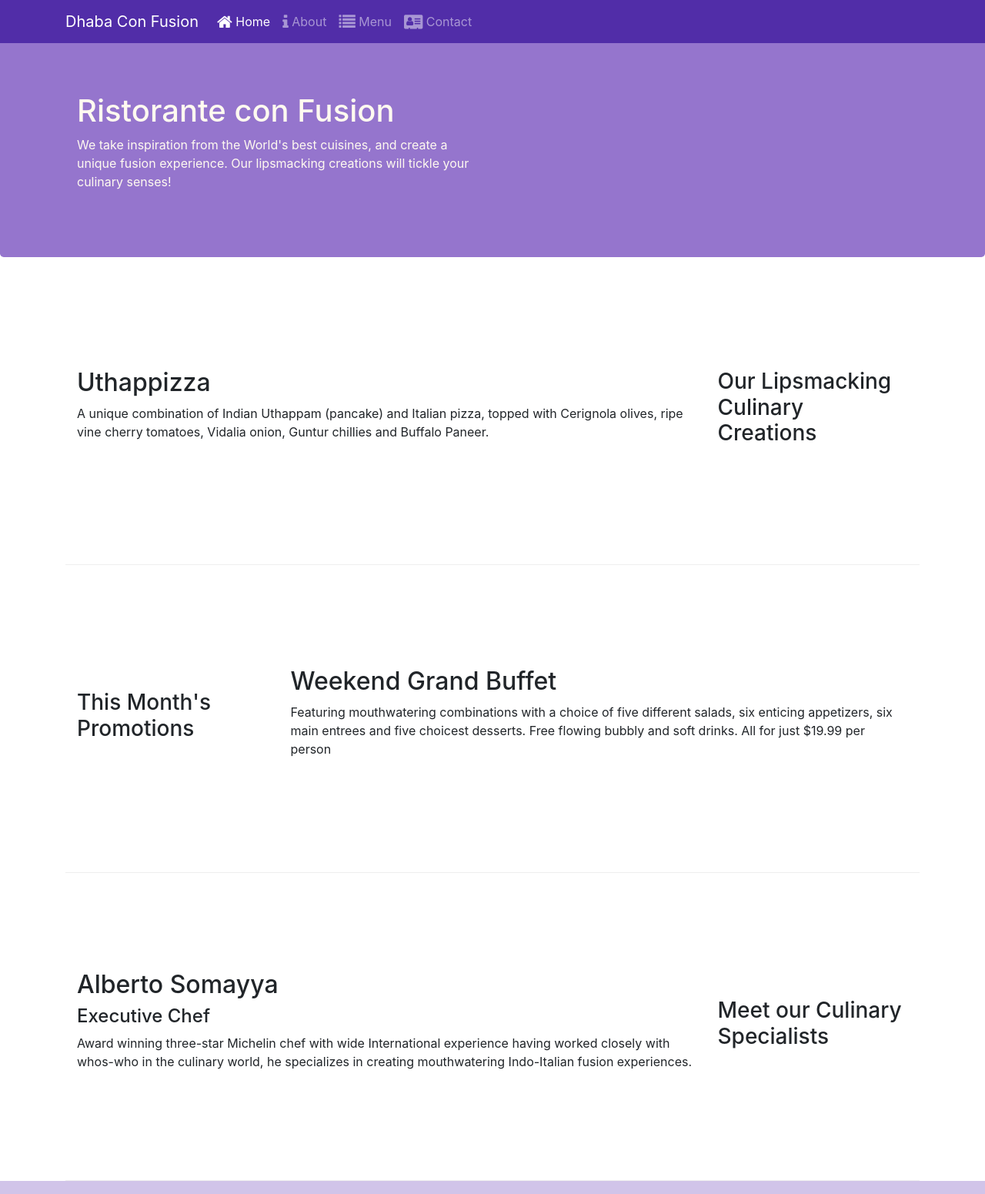
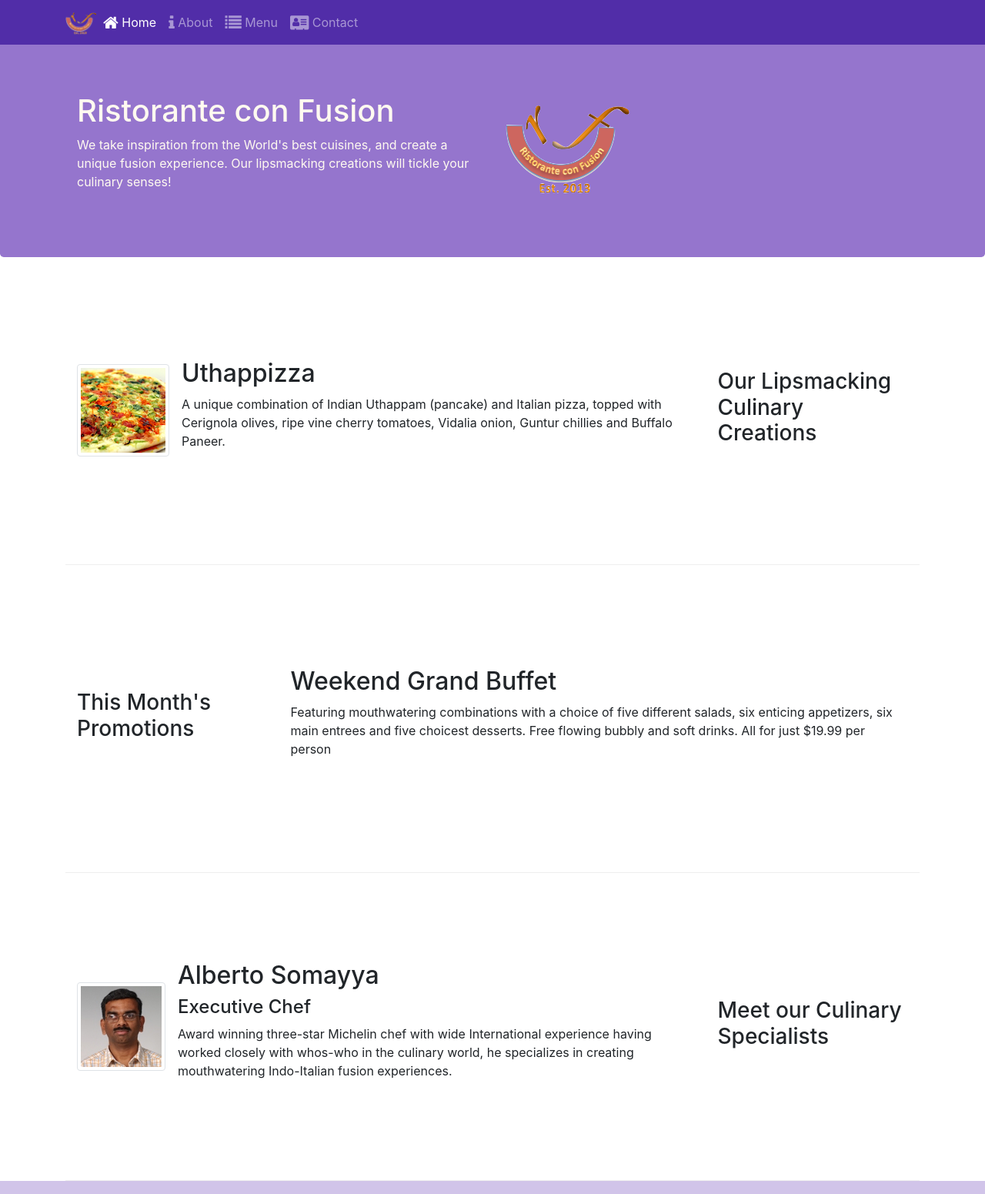
Before and after one commit to deorenikhil/full_stack_web, a website: page index.html in a window 1280 px wide. Shown: the top 1551 px of the page at 77% size. Drawn offline with nearby package versions, Linux system fonts and the light colour scheme.

Commit message:
media and images

```diff
--- a/index.html
+++ b/index.html
@@ -22,7 +22,7 @@
             <button class="navbar-toggler" type="button" data-toggle="collapse" data-target="#Navbar">
                 <span class="navbar-toggler-icon"></span>
             </button>
-            <a class="navbar-brand" href="#">Dhaba Con Fusion</a>
+            <a class="navbar-brand mr-auto" href="#"><img src="img/logo.png" height="30" width="41"></a>
            <div class="collapse navbar-collapse" id="Navbar">
                 <ul class="navbar-nav mr-auto">
                         <li class="nav-item active"><a class="nav-link" href="#"><span class="fa fa-home fa-lg"></span> Home</a></li>
@@ -41,8 +41,9 @@
                     <h1>Ristorante con Fusion</h1>
                     <p>We take inspiration from the World's best cuisines, and create a unique fusion experience. Our lipsmacking creations will tickle your culinary senses!</p>
                 </div>
-                <div class="col-12 col-sm">
-                </div>
+                <div class="col-12 col-sm align-self-center">
+                        <img src="img/logo.png" class="img-fluid">
+                    </div>
             </div>
         </div>
     </header>
@@ -53,9 +54,17 @@
                 <h3>Our Lipsmacking Culinary Creations</h3>
             </div>
             <div class="col col-sm order-sm-first col-md">
-                <h2>Uthappizza</h2>
-                <p>A unique combination of Indian Uthappam (pancake) and Italian pizza, topped with Cerignola olives, ripe vine cherry tomatoes, Vidalia onion, Guntur chillies and Buffalo Paneer.</p>
-            </div>
+                    <div class="media">
+                            <img class="d-flex mr-3 img-thumbnail align-self-center"
+                                    src="img/uthappizza.png" alt="Uthappizza">
+                            <div class="media-body">
+                                <h2 class="mt-0">Uthappizza</h2>
+                                <p class="d-none d-sm-block">A unique combination of Indian Uthappam (pancake) and
+                                    Italian pizza, topped with Cerignola olives, ripe vine
+                                    cherry tomatoes, Vidalia onion, Guntur chillies and
+                                    Buffalo Paneer.</p>
+                            </div>
+                        </div></div>
         </div>
 
 
@@ -74,10 +83,20 @@
                 <h3>Meet our Culinary Specialists</h3>
             </div>
             <div class="col col-sm order-sm-first col-md">
-                <h2>Alberto Somayya</h2>
-                <h4>Executive Chef</h4>
-                <p>Award winning three-star Michelin chef with wide International experience having worked closely with whos-who in the culinary world, he specializes in creating mouthwatering Indo-Italian fusion experiences. </p>
-            </div>
+                    <div class="media">
+                            <img class="d-flex mr-3 img-thumbnail align-self-center"
+                                    src="img/alberto.png" alt="Alberto Somayya">
+                            <div class="media-body">
+                                <h2 class="mt-0">Alberto Somayya</h2>
+                                <h4>Executive Chef</h4>
+                                <p class="d-none d-sm-block">Award winning three-star Michelin chef with wide
+                                    International experience having worked closely with
+                                    whos-who in the culinary world, he specializes in
+                                    creating mouthwatering Indo-Italian fusion experiences.
+                                    </p>
+                            </div>
+                        </div>
+                        </div>
         </div>
     </div>
 
```
Also changed, not shown: aboutus.html (+4 -3 lines), contactus.html (+4 -3 lines), img/alberto.png (added), img/buffet.png (added), img/logo.png (added), img/uthappizza.png (added), 1 other file.
